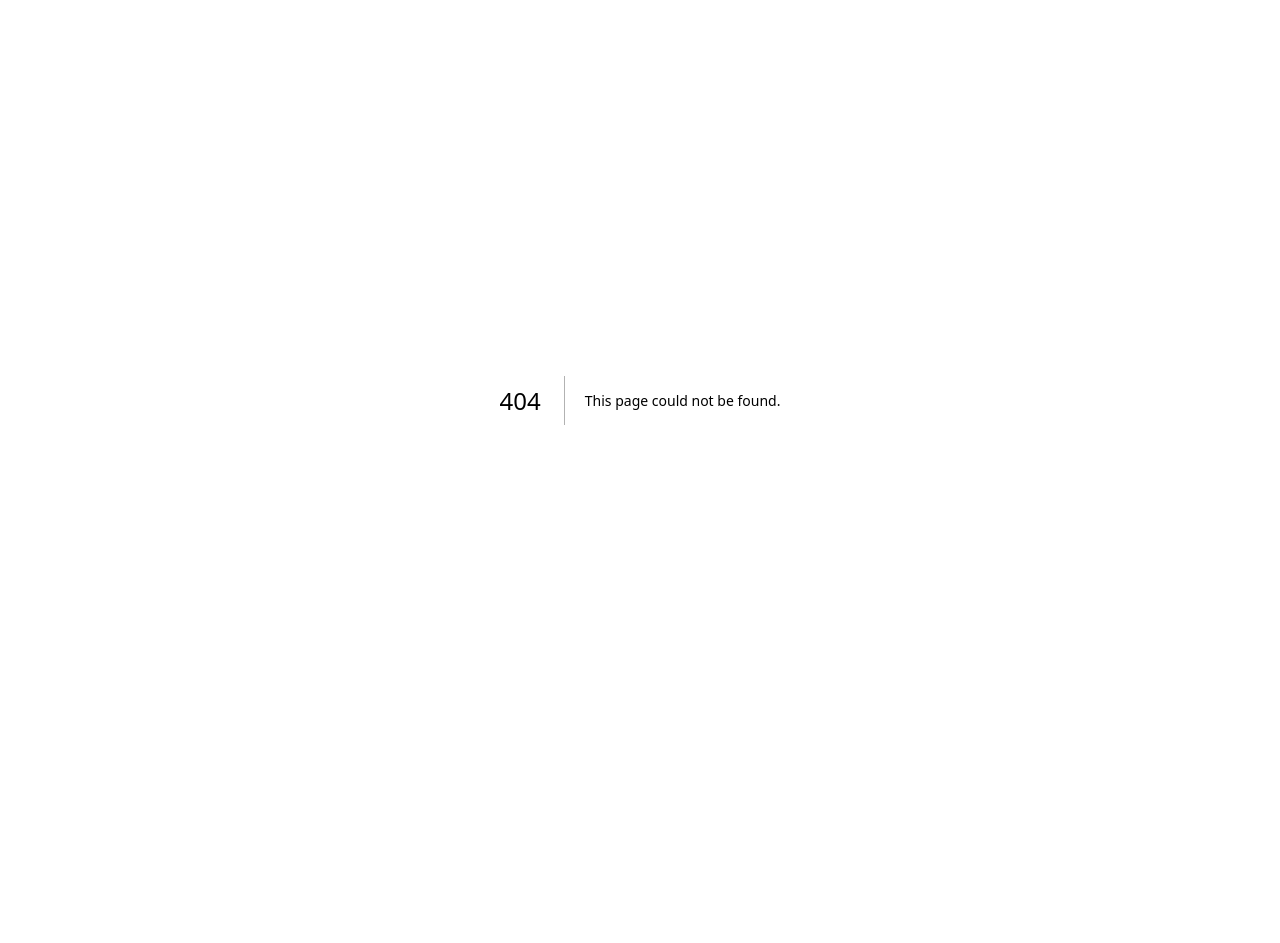
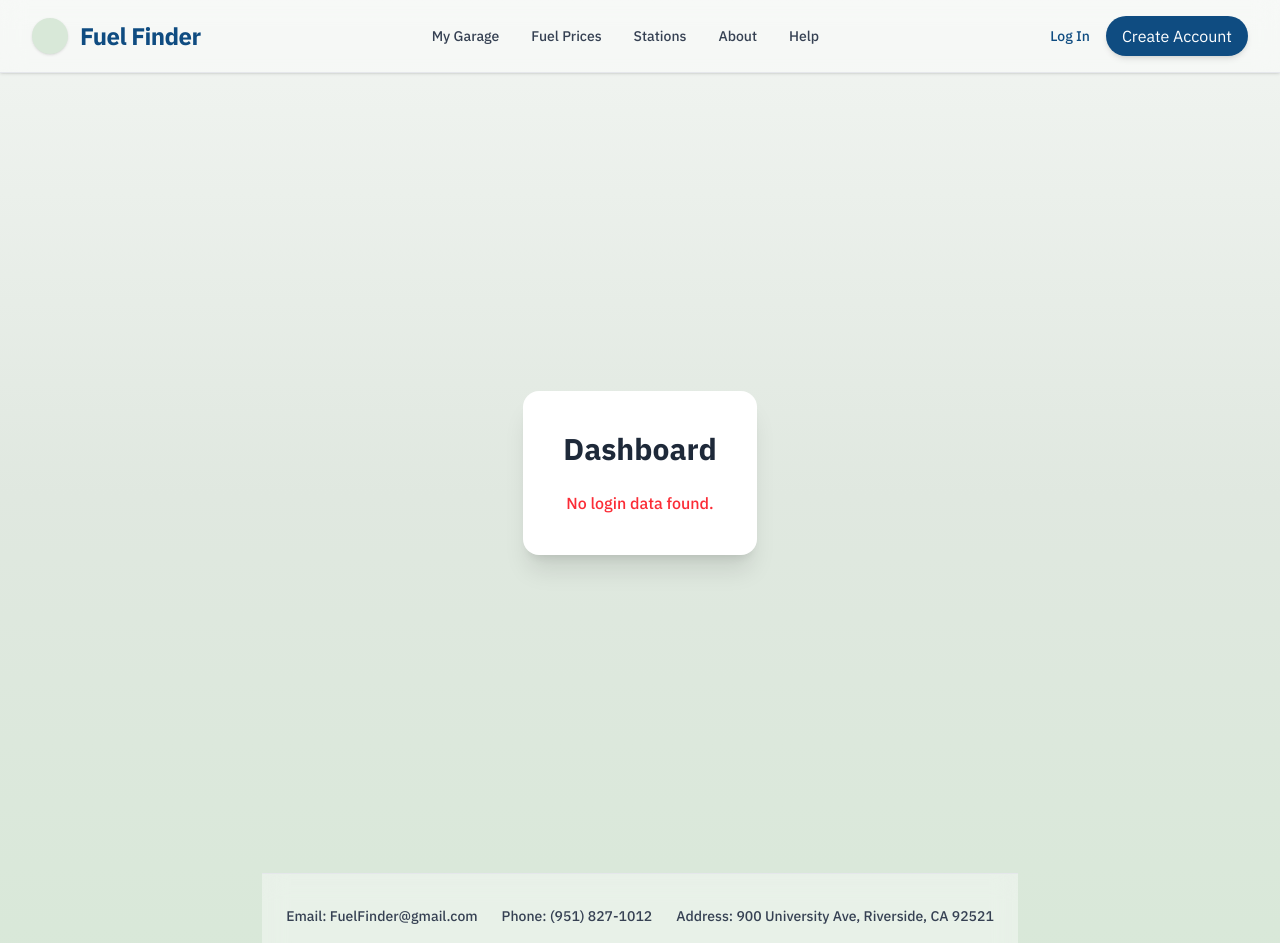
Before and after one commit to TwentyLives/CS180Project, a Next.js app: page /dashboard in a window 1280 px wide. Before the commit this address had no page. Shown: the top 943 px of the page. Before the commit the page ends 800 px from the top, so only its background shows below. Built offline with nearby package versions, Linux system fonts and the light colour scheme.

Commit message:
Some UI changes and the api connection test code

```diff
--- /dev/null
+++ b/src/app/api/login/route.ts
@@ -0,0 +1,16 @@
+import { NextResponse } from 'next/server';
+import { handleInputFormSubmission } from '../../../controllers/login';
+
+export async function POST(req: Request) {
+  try {
+    const body = await req.json();
+    const result = await handleInputFormSubmission(body);
+
+    return NextResponse.json(result, { status: 200 });
+  } catch (error: unknown) {
+    const err = error as Error;
+    console.error("Error in route.ts:", err.message);
+    return NextResponse.json({ error: 'Server error' }, { status: 500 });
+  }
+
+}
--- /dev/null
+++ b/src/app/dashboard/page.tsx
@@ -0,0 +1,16 @@
+import Header from '../../components/header';
+import Dash from '../../components/dash';
+import Footer from '../../components/footer';
+
+
+const Dashboard = () => {
+  return (
+    <div className="flex flex-col items-center justify-center gap-0">
+      <Header />
+      <Dash />
+      <Footer />
+    </div>
+  );
+};
+
+export default Dashboard;
--- a/src/app/globals.css
+++ b/src/app/globals.css
@@ -1,27 +1,16 @@
 @import "tailwindcss";
 
 :root {
-  --background: #f9f5e9;
-  --foreground: #2e2b23;
+  --background: linear-gradient(to bottom, #f2f5f2, #e0e8e0, #d8e8d8);
+  --foreground: #171717;
+
+  --font-sans: 'IBM Plex Sans', sans-serif;
+  --font-mono: 'Geist Mono', monospace;
 }
 
-@theme inline {
-  --color-background: var(--background);
-  --color-foreground: var(--foreground);
-  --font-sans: 'Times New Roman', Times, serif;
-  --font-mono: var(--font-geist-mono);
-}
-
-/* I use dark mode for my browser and i dont feel like turning it off */
-/* @media (prefers-color-scheme: dark) {
-  :root {
-    --background: #1e1c18;
-    --foreground: #e8e6dc;
-  }
-} */
-
 body {
+  @apply antialiased;
   background: var(--background);
   color: var(--foreground);
-  font-family: 'Times New Roman', Times, serif;
+  font-family: var(--font-sans);
 }
--- a/src/app/layout.tsx
+++ b/src/app/layout.tsx
@@ -1,21 +1,16 @@
 import type { Metadata } from "next";
-import { Geist, Geist_Mono } from "next/font/google";
+import { IBM_Plex_Sans } from "next/font/google";
 import "./globals.css";
 
-const geistSans = Geist({
-  variable: "--font-geist-sans",
+const ibmPlexSans = IBM_Plex_Sans({
   subsets: ["latin"],
-});
-
-const geistMono = Geist_Mono({
-  variable: "--font-geist-mono",
-  subsets: ["latin"],
+  weight: ["400", "500", "700"],
+  variable: "--font-plex",
 });
 
 export const metadata: Metadata = {
   title: "Fuel Finder",
-  description: "A website that those a multitude of things related to fuel",
-
+  description: "A website that does a multitude of things related to fuel",
 };
 
 export default function RootLayout({
@@ -26,7 +21,7 @@ export default function RootLayout({
   return (
     <html lang="en">
       <body
-        className={`${geistSans.variable} ${geistMono.variable} antialiased`}
+        className={`${ibmPlexSans.variable} font-plex antialiased bg-gradient-to-b from-[#f2f5f2] via-[#e0e8e0] to-[#d8e8d8] text-[#171717]`}
       >
         {children}
       </body>
--- /dev/null
+++ b/src/components/dash.tsx
@@ -0,0 +1,43 @@
+'use client';
+import React, { useEffect, useState } from 'react';
+
+interface LoginData {
+  username: string;
+  password: string;
+}
+
+const Dash: React.FC = () => {
+  const [loginData, setLoginData] = useState<LoginData | null>(null);
+
+  useEffect(() => {
+    const stored = localStorage.getItem("loginData");
+    if (stored) {
+      setLoginData(JSON.parse(stored));
+    }
+  }, []);
+
+  return (
+    <div className="min-h-screen flex items-center justify-center bg-[var(--background)] px-4">
+      <div className="w-full max-w-xl bg-white p-10 rounded-2xl shadow-xl">
+        <h2 className="text-3xl font-bold mb-6 text-center text-gray-800">
+          Dashboard
+        </h2>
+
+        {loginData ? (
+          <div className="space-y-4 text-center text-gray-700">
+            <p>
+              <span className="font-semibold">Username:</span> {loginData.username}
+            </p>
+            <p>
+              <span className="font-semibold">Password:</span> {loginData.password}
+            </p>
+          </div>
+        ) : (
+          <p className="text-red-500 text-center font-medium">No login data found.</p>
+        )}
+      </div>
+    </div>
+  );
+};
+
+export default Dash;
--- a/src/components/footer.tsx
+++ b/src/components/footer.tsx
@@ -2,14 +2,14 @@ import React from "react";
 
 const Footer = () => {
   return (
-    <footer className="text-gray-600 py-4 mt-10 border-t">
-      <div className="container mx-auto px-4 flex flex-col items-center text-sm">
-        <div className="flex flex-wrap justify-center gap-6">
-          <p>Email: FuelFinder@gmail.com</p>
-          <p>Phone: (951) 827-1012</p>
+    <footer className="bg-white/40 backdrop-blur-md border-t border-gray-200 text-[#171717] font-sans">
+      <div className="max-w-7xl mx-auto px-6 py-8 flex flex-col items-center text-sm">
+        <div className="flex flex-wrap justify-center gap-6 text-center text-gray-700 font-medium">
+          <p>Email: <a href="mailto:fuelfinder@gmail.com" className="hover:underline">FuelFinder@gmail.com</a></p>
+          <p>Phone: <a href="tel:+19518271012" className="hover:underline">(951) 827-1012</a></p>
           <p>Address: 900 University Ave, Riverside, CA 92521</p>
         </div>
-        <div className="mt-3 text-center">
+        <div className="mt-4 text-gray-500 text-xs text-center">
           <p>&copy; {new Date().getFullYear()} Fuel Finder. All rights reserved.</p>
         </div>
       </div>
--- a/src/components/header.tsx
+++ b/src/components/header.tsx
@@ -3,29 +3,38 @@ import Link from "next/link";
 
 const Header = () => {
   return (
-    <nav className="w-full flex items-center justify-between px-8 py-4 shadow-sm border-b bg-white z-50 sticky top-0">
-      <div className="flex items-center gap-2 text-gray-600">
-        <div className="w-8 h-8 bg-gray-300 rounded-full" />
-        <h1 className="text-2xl font-bold">
-          <Link href="/" className="hover:text-black transition">Fuel Finder</Link>
-        </h1>
-      </div>
+    <nav className="w-full sticky top-0 z-50 bg-white/40 backdrop-blur-md shadow-sm border-b border-gray-200 px-8 py-4 font-sans text-[#171717]">
+      <div className="max-w-7xl mx-auto flex items-center justify-between">
 
-      <div className="flex items-center gap-8 text-gray-600">
-        <a href="#" className="hover:text-black transition">My Garage</a>
-        <a href="#" className="hover:text-black transition">Placeholder</a>
-        <a href="#" className="hover:text-black transition">Placeholder</a>
-        <a href="#" className="hover:text-black transition">Placeholder</a>
-        <a href="#" className="hover:text-black transition">Placeholder</a>
-      </div>
+        {/* Logo + Name */}
+        <div className="flex items-center gap-3">
+          <div className="w-9 h-9 bg-[#d8e8d8] rounded-full shadow-sm" />
+          <h1 className="text-2xl font-bold tracking-tight text-[#0f4c81] hover:brightness-110 transition duration-200">
+            <Link href="/">Fuel Finder</Link>
+          </h1>
+        </div>
 
-      <div className="flex items-center gap-4">
-        <button className="text-gray-600 hover:text-black transition">
-          <a href="/login">Log In</a>
-        </button>
-        <button className="border border-red-500 text-red-500 px-4 py-1 rounded hover:bg-red-50 transition">
-          <a href="/createaccount">Create Account</a>
-        </button>
+        {/* Nav Links */}
+        <div className="hidden md:flex items-center gap-8 text-sm font-medium text-gray-700">
+          <Link href="#" className="hover:brightness-110 hover:scale-105 transition">My Garage</Link>
+          <Link href="#" className="hover:brightness-110 hover:scale-105 transition">Fuel Prices</Link>
+          <Link href="#" className="hover:brightness-110 hover:scale-105 transition">Stations</Link>
+          <Link href="#" className="hover:brightness-110 hover:scale-105 transition">About</Link>
+          <Link href="#" className="hover:brightness-110 hover:scale-105 transition">Help</Link>
+        </div>
+
+        {/* Auth Buttons */}
+        <div className="flex items-center gap-4">
+          <Link href="/login" className="text-[#0f4c81] hover:underline text-sm font-medium">
+            Log In
+          </Link>
+          <Link
+            href="/createaccount"
+            className="bg-[#0f4c81] text-white px-4 py-2 rounded-full shadow-md hover:brightness-110 hover:scale-105 active:scale-95 transition"
+          >
+            Create Account
+          </Link>
+        </div>
       </div>
     </nav>
   );
--- a/src/components/landing.tsx
+++ b/src/components/landing.tsx
@@ -1,24 +1,37 @@
+'use client';
 import React from 'react';
+import Link from 'next/link';
 
 const Landing = () => {
   return (
-    <div className="relative w-full h-screen flex items-center justify-center text-white overflow-hidden z-10">
+    <div className="relative w-full h-screen overflow-hidden text-[#171717] font-sans">
+      {/* Ill keep this video fro now ig */}
       <video
         className="absolute inset-0 w-full h-full object-cover z-0"
-        //we can chane it to an img or keep the video but just change src
         src="/placeholderVid.mp4"
         autoPlay
         loop
         muted
         playsInline
       />
-      <div className="absolute inset-0 bg-gradient-to-b from-white/70 to-white/0 z-5"></div>
-      <div className="absolute z-10 text-center text-gray-600">
-        <h1 className="text-6xl font-bold">This is Fuel Finder</h1>
-        <p className="text-xl mt-4">Find cheap gas prices nearby</p>
+
+      <div className="absolute inset-0 bg-gradient-to-b from-white/70 via-white/30 to-transparent backdrop-blur-sm z-10" />
+
+      <div className="relative z-20 flex flex-col items-center justify-center h-full text-center px-4">
+        <h1 className="text-5xl md:text-6xl font-bold drop-shadow-md">
+          This is <span className="text-[#0f4c81]">Fuel Finder</span>
+        </h1>
+        <p className="text-lg md:text-xl mt-4 text-gray-700">
+          Find cheap gas prices nearby
+        </p>
+        <Link
+          href="/login"
+          className="mt-6 px-6 py-3 bg-[#0f4c81] text-white rounded-full shadow-md hover:brightness-110 hover:scale-105 active:scale-95 transition"
+        >
+          Get Started
+        </Link>
       </div>
     </div>
-
   );
 };
 
--- /dev/null
+++ b/src/controllers/login.tsx
@@ -0,0 +1,36 @@
+import path from 'path';
+import { execFile } from 'child_process';
+
+interface LoginData {
+  username: string;
+  password: string;
+}
+
+export async function handleInputFormSubmission(data: LoginData) {
+  return new Promise((resolve, reject) => {
+    const scriptPath = path.join(process.cwd(), 'src/python/test.py');
+    const payload = JSON.stringify(data);
+
+    console.log("[Node] Payload being sent to Python:", payload);
+    console.log("[Node] Running script at:", scriptPath);
+
+    execFile('python3', [scriptPath, payload], (error, stdout, stderr) => {
+      console.log("[Node] STDOUT:", stdout);
+      console.log("[Node] STDERR:", stderr);
+
+      if (error) {
+        console.error("Python script error:", stderr);
+        reject(new Error("Failed to execute backend logic"));
+        return;
+      }
+
+      try {
+        const result = JSON.parse(stdout);
+        resolve(result);
+      } catch {
+        console.error("Error parsing script output:", stdout);
+        reject(new Error("Failed to parse script output"));
+      }
+    });
+  });
+}
```
Also changed, not shown: src/components/login.tsx (+44 -8 lines), 1 other file (tests, documents, lock files or other folders).
